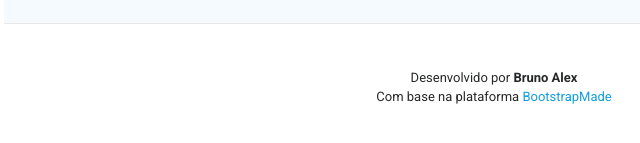
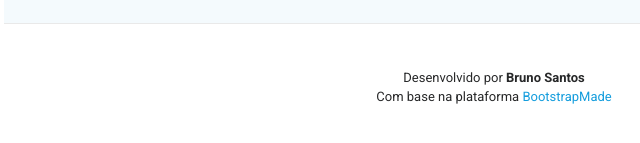
Before and after one commit to 1BrunoSantos/portfolio_atualizado, a plain HTML site: page index.html in a window 1280 px wide. Shown: the part 6165-6308 px from the top of the page, 296-936 px from the left. Drawn offline with Linux system fonts and the light colour scheme; files whose address does not match are found by name.

Commit message:
Update index.html

```diff
--- a/index.html
+++ b/index.html
@@ -4,7 +4,7 @@
 <head>
   <meta charset="utf-8">
   <meta content="width=device-width, initial-scale=1.0" name="viewport">
-  <title>Bruno Alex</title>
+  <title>Bruno Santos</title>
 
   <link href="assets/img/favicon.png" rel="icon">
   <link href="https://fonts.googleapis.com" rel="preconnect">
@@ -607,7 +607,7 @@
         <!-- You can delete the links only if you've purchased the pro version. -->
         <!-- Licensing information: https://bootstrapmade.com/license/ -->
         <!-- Purchase the pro version with working PHP/AJAX contact form: [buy-url] -->
-        Desenvolvido por <strong>Bruno Alex </strong><br> Com base na plataforma <a href="https://bootstrapmade.com/"
+        Desenvolvido por <strong>Bruno Santos </strong><br> Com base na plataforma <a href="https://bootstrapmade.com/"
           target="_blank">BootstrapMade</a>
       </div>
     </div>
```
